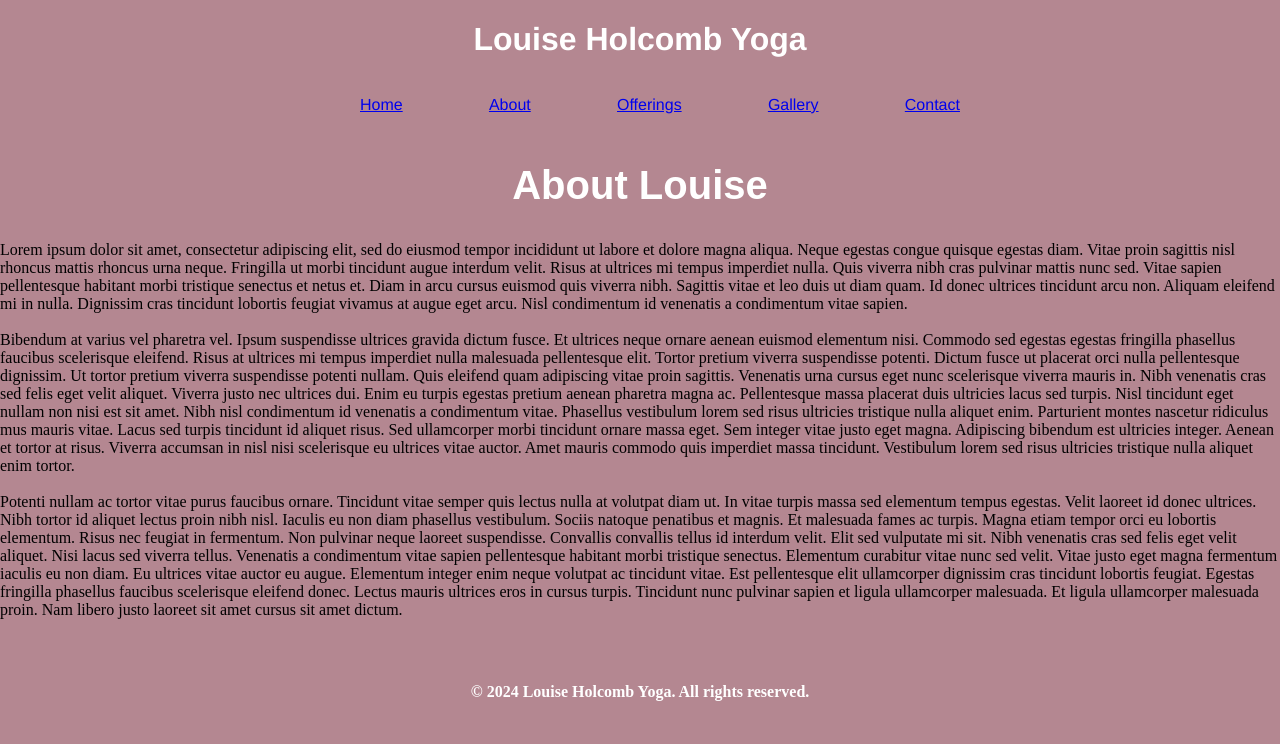
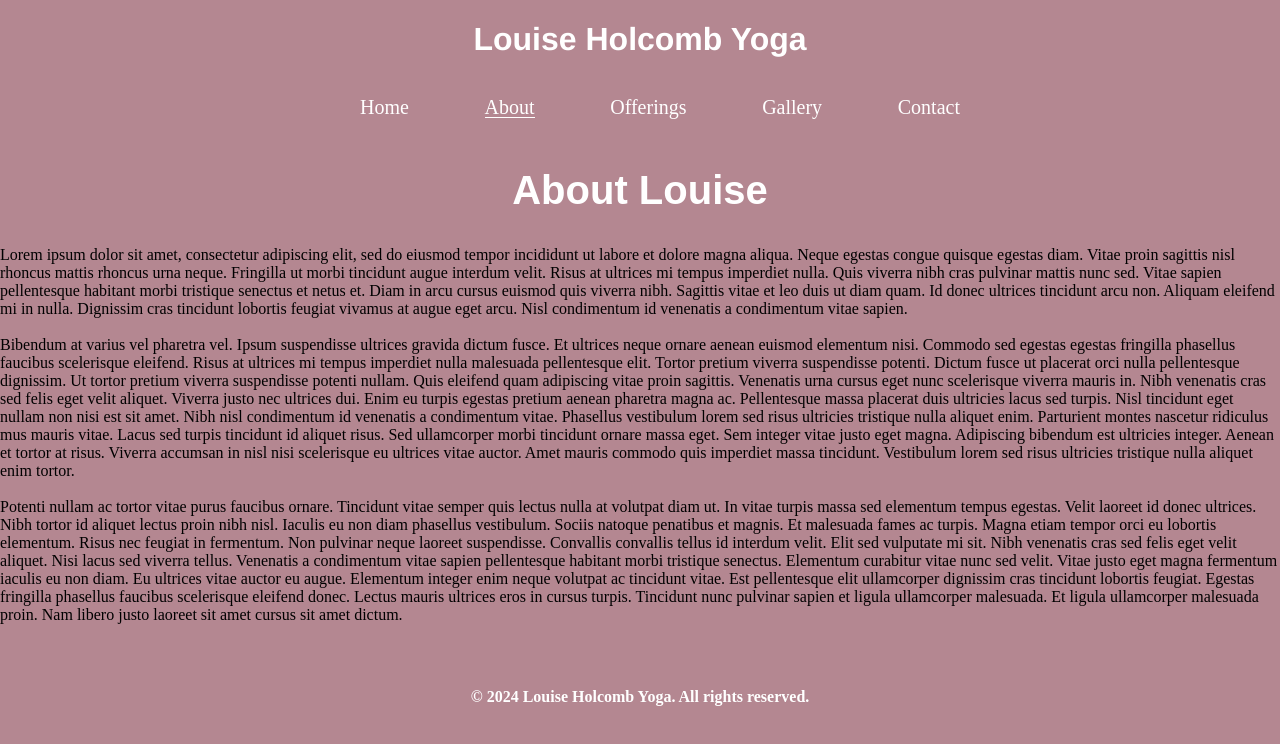
Before and after one commit to holjeffcomb/louise-gatsby-sanity, a Gatsby site in the folder gatsby/: page /about in a window 1280 px wide. Built offline with nearby package versions, Linux system fonts and the light colour scheme; Gatsby itself is replaced by a stand-in of ours.

Commit message:
update nav link styles

```diff
--- a/gatsby/src/Components/Header.tsx
+++ b/gatsby/src/Components/Header.tsx
@@ -12,6 +12,36 @@ const NavStyles = styled.ul`
   flex-direction: row;
   justify-content: space-between;
   list-style-type: none;
+
+  a {
+    font-family: "Sacramento";
+    font-size: 20px;
+  }
+
+  .nav-link {
+    position: relative;
+    color: white;
+    text-decoration: none;
+  }
+
+  .nav-link::after {
+    content: "";
+    position: absolute;
+    width: 0;
+    height: 1px;
+    bottom: 0;
+    left: 50%;
+    background-color: white;
+    transition:
+      width 0.3s ease,
+      left 0.3s ease; /* Animation effect */
+  }
+
+  .nav-link:hover::after,
+  .nav-link.active::after {
+    width: 100%;
+    left: 0;
+  }
 `;
 
 const NavContainer = styled.div`
@@ -27,19 +57,29 @@ const Header = () => {
       <NavContainer>
         <NavStyles>
           <li>
-            <Link to="/">Home</Link>
+            <Link to="/" className="nav-link" activeClassName="active">
+              Home
+            </Link>
           </li>
           <li>
-            <Link to="/about">About</Link>
+            <Link to="/about" className="nav-link" activeClassName="active">
+              About
+            </Link>
           </li>
           <li>
-            <Link to="/offerings">Offerings</Link>
+            <Link to="/offerings" className="nav-link" activeClassName="active">
+              Offerings
+            </Link>
           </li>
           <li>
-            <Link to="/gallery">Gallery</Link>
+            <Link to="/gallery" className="nav-link" activeClassName="active">
+              Gallery
+            </Link>
           </li>
           <li>
-            <Link to="/contact">Contact</Link>
+            <Link to="/contact" className="nav-link" activeClassName="active">
+              Contact
+            </Link>
           </li>
         </NavStyles>
       </NavContainer>
```
Also changed, not shown: 1 other file.
